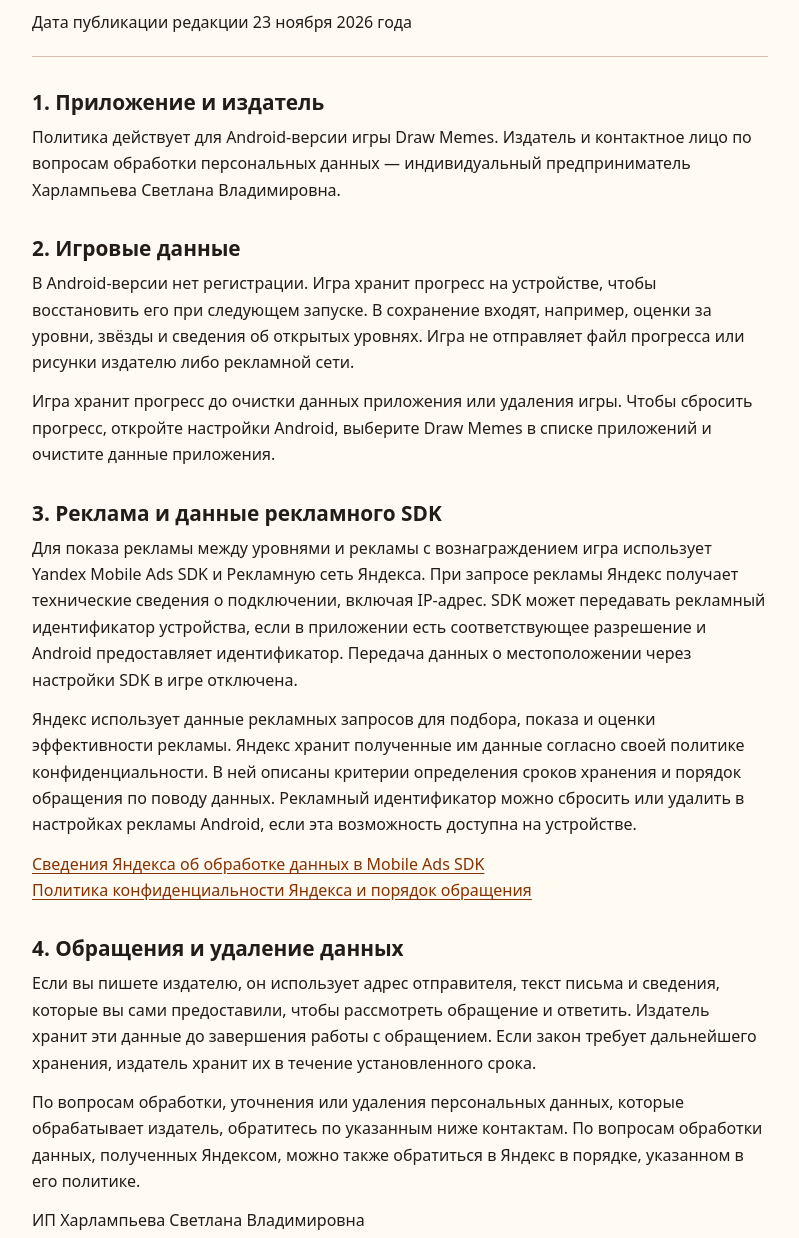
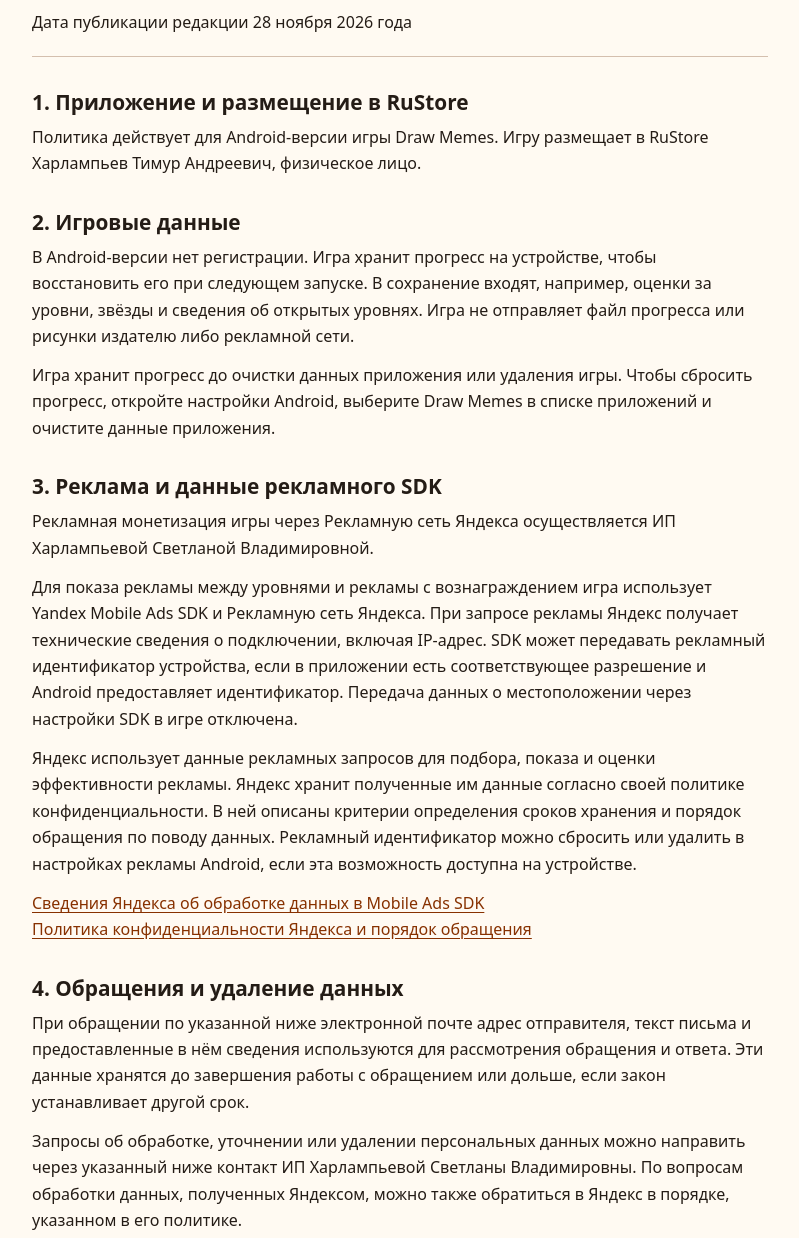
Before and after one commit to OSP0-git/draw-memes-privacy, a plain HTML site: page index.html in a window 1280 px wide. Shown: the part 218-1456 px from the top of the page, without its empty margins (240-1039 px from the left). Drawn offline with Linux system fonts and the light colour scheme.

Commit message:
Identify the RuStore publisher and advertising partner

```diff
--- a/index.html
+++ b/index.html
@@ -26,12 +26,12 @@
   <header>
     <p>Draw Memes · Android</p>
     <h1>Политика конфиденциальности</h1>
-    <p>Дата публикации редакции <time datetime="2026-11-23">23 ноября 2026 года</time></p>
+    <p>Дата публикации редакции <time datetime="2026-11-28">28 ноября 2026 года</time></p>
   </header>
 
   <section>
-    <h2>1. Приложение и издатель</h2>
-    <p>Политика действует для Android-версии игры Draw Memes. Издатель и контактное лицо по вопросам обработки персональных данных — индивидуальный предприниматель Харлампьева Светлана Владимировна.</p>
+    <h2>1. Приложение и размещение в RuStore</h2>
+    <p>Политика действует для Android-версии игры Draw Memes. Игру размещает в RuStore Харлампьев Тимур Андреевич, физическое лицо.</p>
   </section>
 
   <section>
@@ -42,6 +42,7 @@
 
   <section>
     <h2>3. Реклама и данные рекламного SDK</h2>
+    <p>Рекламная монетизация игры через Рекламную сеть Яндекса осуществляется ИП Харлампьевой Светланой Владимировной.</p>
     <p>Для показа рекламы между уровнями и рекламы с вознаграждением игра использует Yandex Mobile Ads SDK и Рекламную сеть Яндекса. При запросе рекламы Яндекс получает технические сведения о подключении, включая IP-адрес. SDK может передавать рекламный идентификатор устройства, если в приложении есть соответствующее разрешение и Android предоставляет идентификатор. Передача данных о местоположении через настройки SDK в игре отключена.</p>
     <p>Яндекс использует данные рекламных запросов для подбора, показа и оценки эффективности рекламы. Яндекс хранит полученные им данные согласно своей политике конфиденциальности. В ней описаны критерии определения сроков хранения и порядок обращения по поводу данных. Рекламный идентификатор можно сбросить или удалить в настройках рекламы Android, если эта возможность доступна на устройстве.</p>
     <p><a href="https://ads.yandex.com/helpcenter/ru/dev/android/app-privacy-android">Сведения Яндекса об обработке данных в Mobile Ads SDK</a><br>
@@ -50,8 +51,8 @@
 
   <section>
     <h2>4. Обращения и удаление данных</h2>
-    <p>Если вы пишете издателю, он использует адрес отправителя, текст письма и сведения, которые вы сами предоставили, чтобы рассмотреть обращение и ответить. Издатель хранит эти данные до завершения работы с обращением. Если закон требует дальнейшего хранения, издатель хранит их в течение установленного срока.</p>
-    <p>По вопросам обработки, уточнения или удаления персональных данных, которые обрабатывает издатель, обратитесь по указанным ниже контактам. По вопросам обработки данных, полученных Яндексом, можно также обратиться в Яндекс в порядке, указанном в его политике.</p>
+    <p>При обращении по указанной ниже электронной почте адрес отправителя, текст письма и предоставленные в нём сведения используются для рассмотрения обращения и ответа. Эти данные хранятся до завершения работы с обращением или дольше, если закон устанавливает другой срок.</p>
+    <p>Запросы об обработке, уточнении или удалении персональных данных можно направить через указанный ниже контакт ИП Харлампьевой Светланы Владимировны. По вопросам обработки данных, полученных Яндексом, можно также обратиться в Яндекс в порядке, указанном в его политике.</p>
     <address>
       ИП Харлампьева Светлана Владимировна<br>
       <a href="mailto:pihpuh0@gmail.com">pihpuh0@gmail.com</a><br>
```
